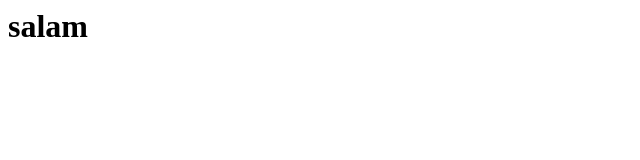
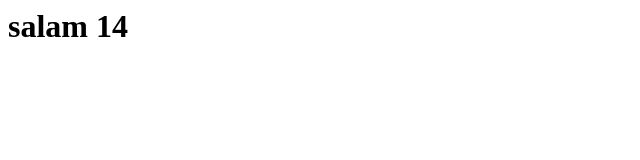
Before and after one commit to abdelilah105/hello, a plain HTML site: page index.html in a window 1280 px wide. Shown: the full height of the page, 0-640 px from the left. Drawn offline with Linux system fonts and the light colour scheme.

```diff
--- a/index.html
+++ b/index.html
@@ -5,6 +5,6 @@
 <meta charset="utf-8"></meta>
 </head>
 <body>
-<h1>salam</h1>
+<h1>salam 14</h1>
 </body>
 </html>
```
